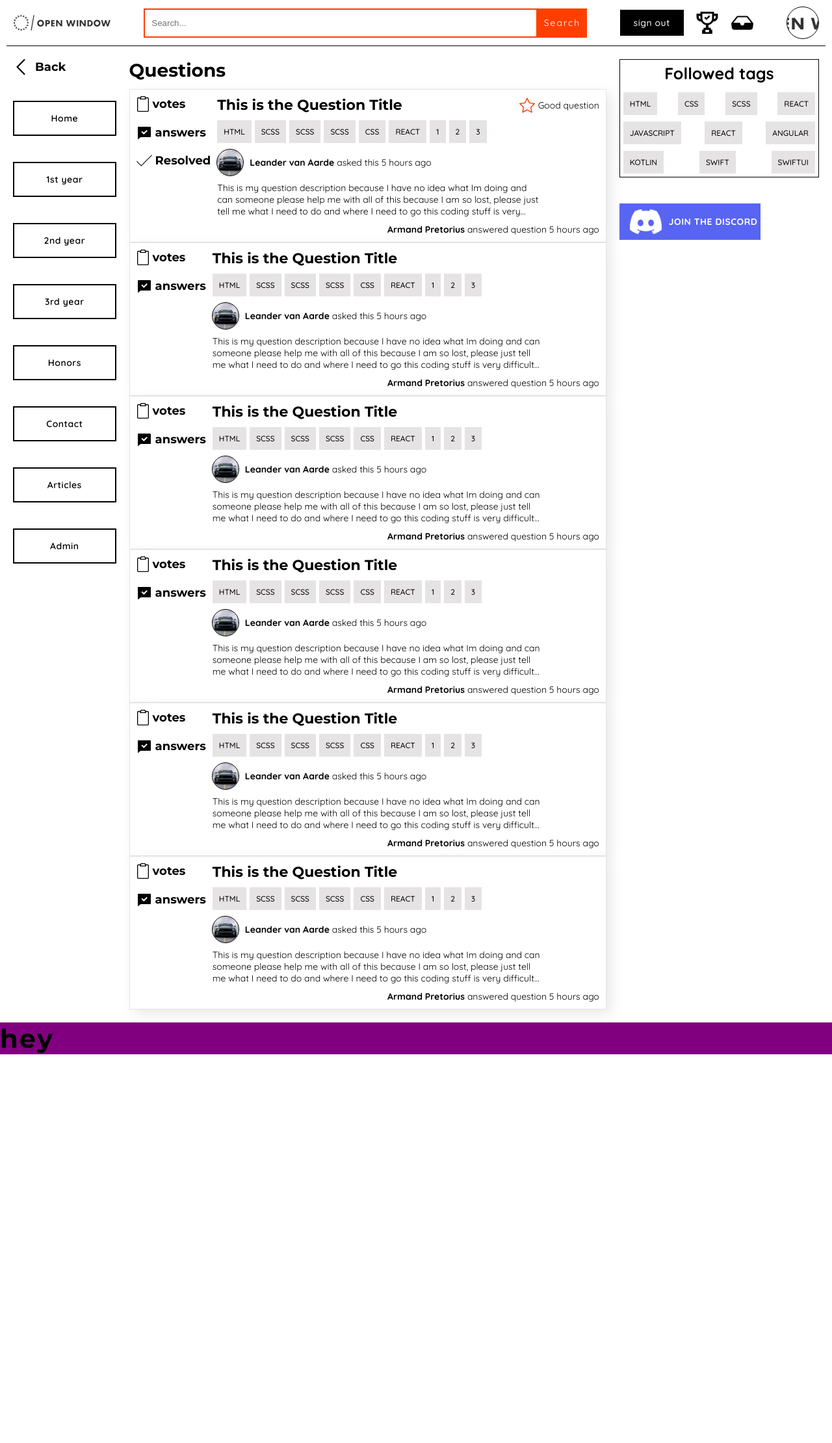
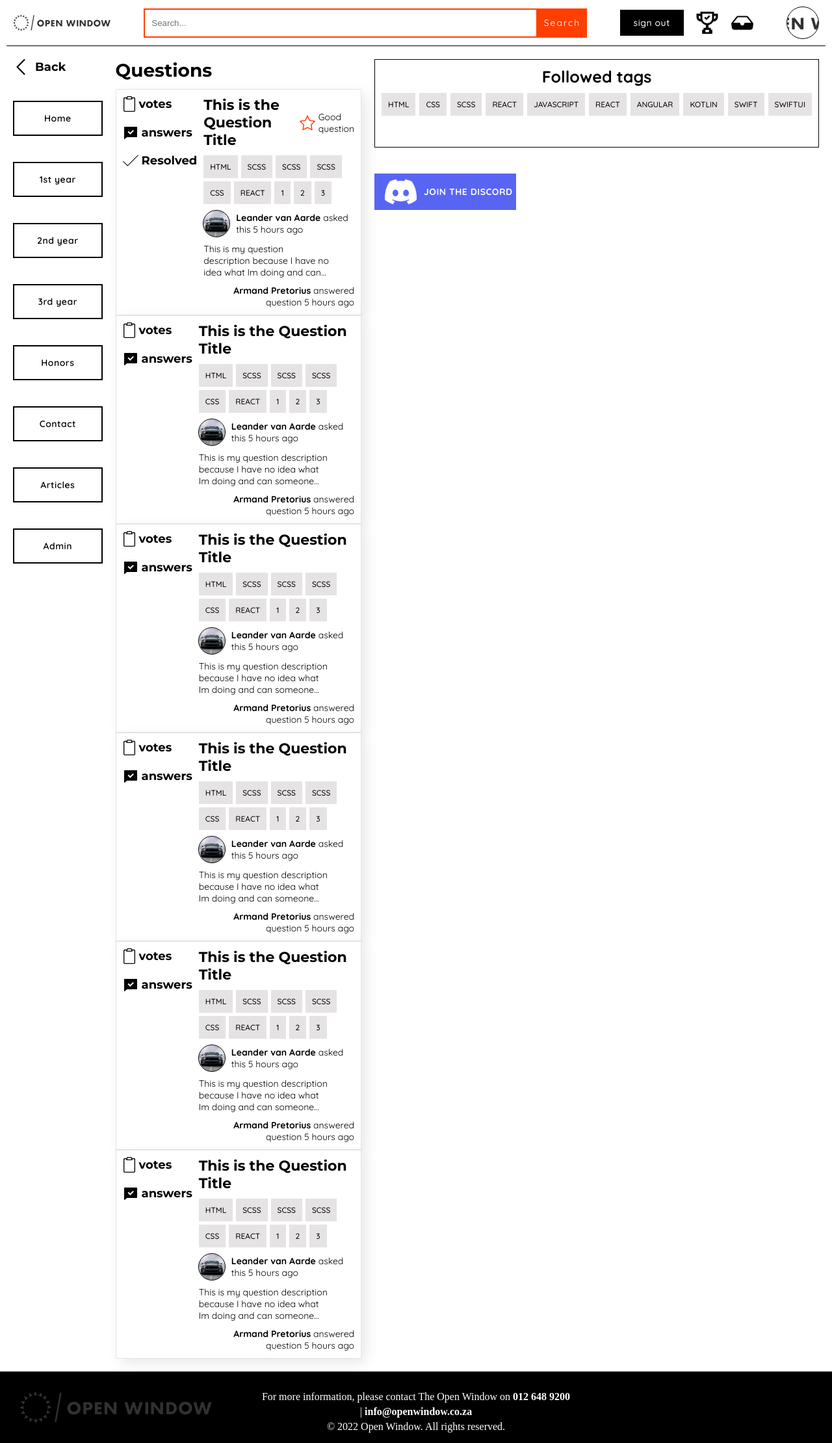
Before and after one commit to LeandervanAarde26/openwindowoverflow, a React (Create React App) app in the folder client/: page /Home in a window 1280 px wide. Shown: the whole page at 65% size. Before the commit the page ends 1622 px from the top, so only its background shows below. Built offline with nearby package versions, Linux system fonts and the light colour scheme.

Commit message:
Footer Done

```diff
--- a/client/src/Components/FollowedTagsComponent/FollowedTags.module.scss
+++ b/client/src/Components/FollowedTagsComponent/FollowedTags.module.scss
@@ -1,14 +1,17 @@
 @import "../../StyleSource/variables.scss";
 
 .main {
-    padding: 5px;
-    height: auto;
+    display: flex;
+    flex-direction: column;
+    align-items: center;
+    height: fit-content;
+    padding: 10px;
+    gap: 10px;
     border: 1px solid $black;
-    width: 24vw;
+    min-width: 300px;
+    flex-basis: 20%;
 
     .title {
-        height: 45px;
-        text-align: center !important;
         font-size: 25px;
         font-weight: bold;
         font-family: $body;
@@ -17,12 +20,6 @@
     .tags {
         display: flex;
         flex-wrap: wrap;
-        justify-content: space-between;
-        gap: 10px;
+        gap: 6px;
     }
 }
-
-// display: grid;
-// grid-template: repeat(4, 1fr) / repeat(6, 1fr);
-// grid-gap: 2px;
-// overflow: hidden;
--- a/client/src/Components/Footer/Footer.jsx
+++ b/client/src/Components/Footer/Footer.jsx
@@ -1,5 +1,6 @@
 import styles from './Footer.module.scss';
 import { useLocation } from 'react-router';
+import logo from '../../Assets/Icons/testLogo.svg';
 
 const Footer = ({path}) => {
     const pathName = useLocation();
@@ -7,7 +8,14 @@ const Footer = ({path}) => {
 
     return (
         <div className={styles.container}>
-            <h1>hey</h1>
+            <div className={styles.container__logo}>
+                <img src={logo} alt="" />
+            </div>
+            <div className={styles.container__text}>
+                <p>For more information, please contact The Open Window on <strong>012 648 9200</strong> </p>
+                <p>| <strong>info@openwindow.co.za</strong></p>
+                <p>© 2022 Open Window. All rights reserved.</p>
+            </div>
         </div>
     )
 };
--- a/client/src/Components/Footer/Footer.module.scss
+++ b/client/src/Components/Footer/Footer.module.scss
@@ -2,6 +2,51 @@
 
 /* This Container will Auto Grow to the Full Width of the Screen */
 .container {
+    position: relative;
+    display: flex;
+    padding: 30px;
     height: fit-content;
-    background-color: purple;
+    background-color: $black;
+
+    &__logo {
+        height: 50px;
+
+        img {
+            width: auto;
+            height: 100%;
+            object-fit: cover;
+        }
+    }
+
+    &__text {
+        position: absolute;
+        left:0;
+        right:0;
+        display: flex;
+        flex-direction: column;
+        gap: 5px;
+        align-items: center;
+
+        p {
+            color: $white;
+            font-weight: 100;
+
+            strong {
+                font-weight: 800;
+            }
+        }
+    }
 }
+
+@media only screen and (max-width: 1200px) {
+    .container {
+        display: flex;
+        flex-direction: column;
+        align-items: center;
+        gap: 20px;
+
+        &__text {
+            position: relative;
+        }
+    }
+}
--- a/client/src/Routes/Components/Components.js
+++ b/client/src/Routes/Components/Components.js
@@ -13,6 +13,7 @@ import PostAnswer from "../../Components/PostAnswer/PostAnswer.component";
 import Dropdown from "../../Components/Dropdown/Dropdown";
 import FlaggedComment from "../../Components/FlaggedComment/FlaggedComment.component"
 import FollowableTags from "../../Components/FollowableTags/FollowableTags.component";
+import FollowedTags from "../../Components/FollowedTagsComponent/FollowedTags.component";
 
 const Components = () => {
     return (
@@ -26,12 +27,7 @@ const Components = () => {
             {/* <ArticlesFilter/> */}
             {/* <Answers/> */}
             {/* <RightContainer/> */}
-            <FollowableTags
-                tag='asf'
-                number={1}
-                today={"sfasf"}
-                desc='Hey this will be a really awesome description of the tag just so that you know'
-            />
+            <FollowedTags/>
 
         </div>
     );
```
